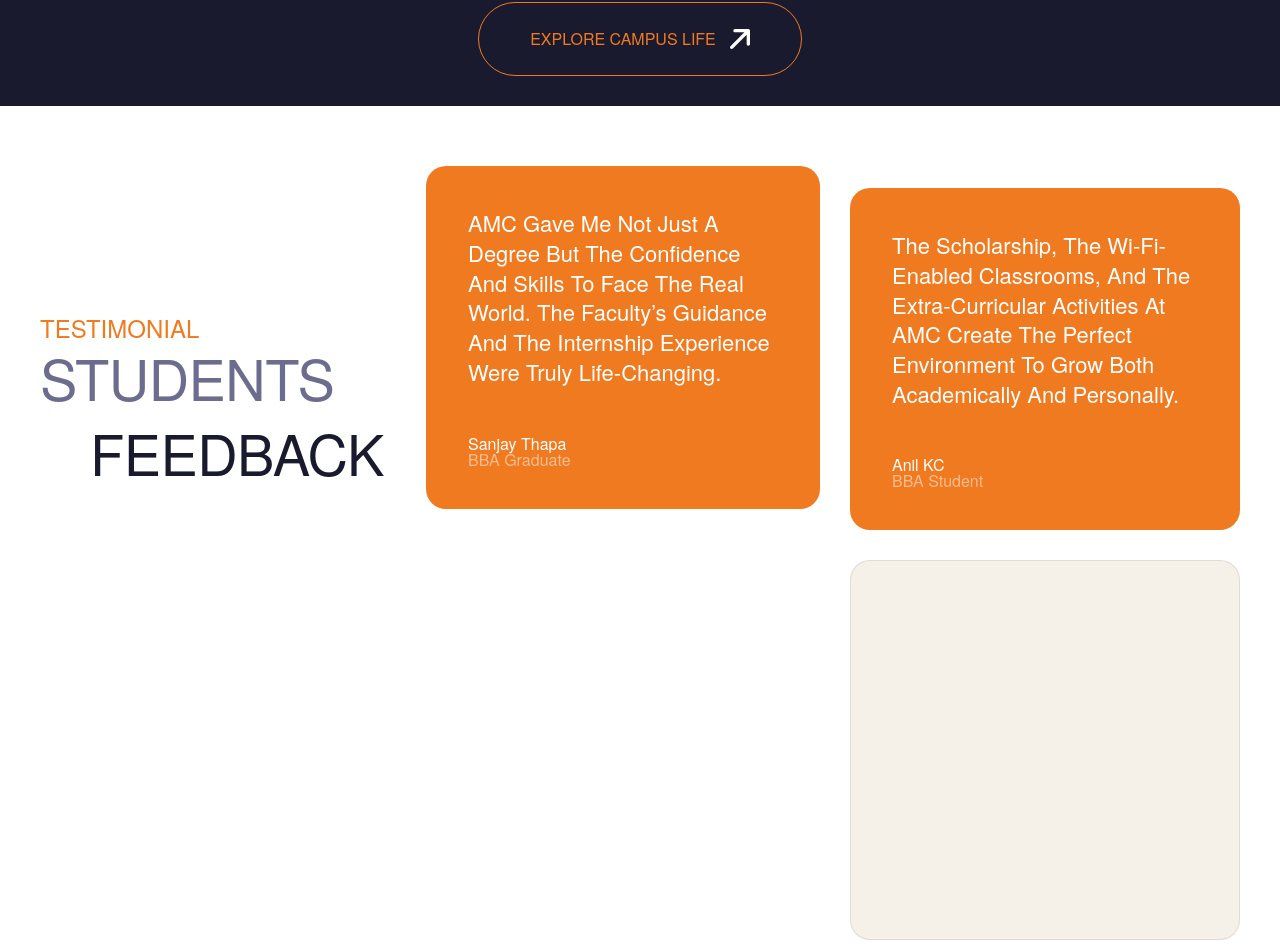
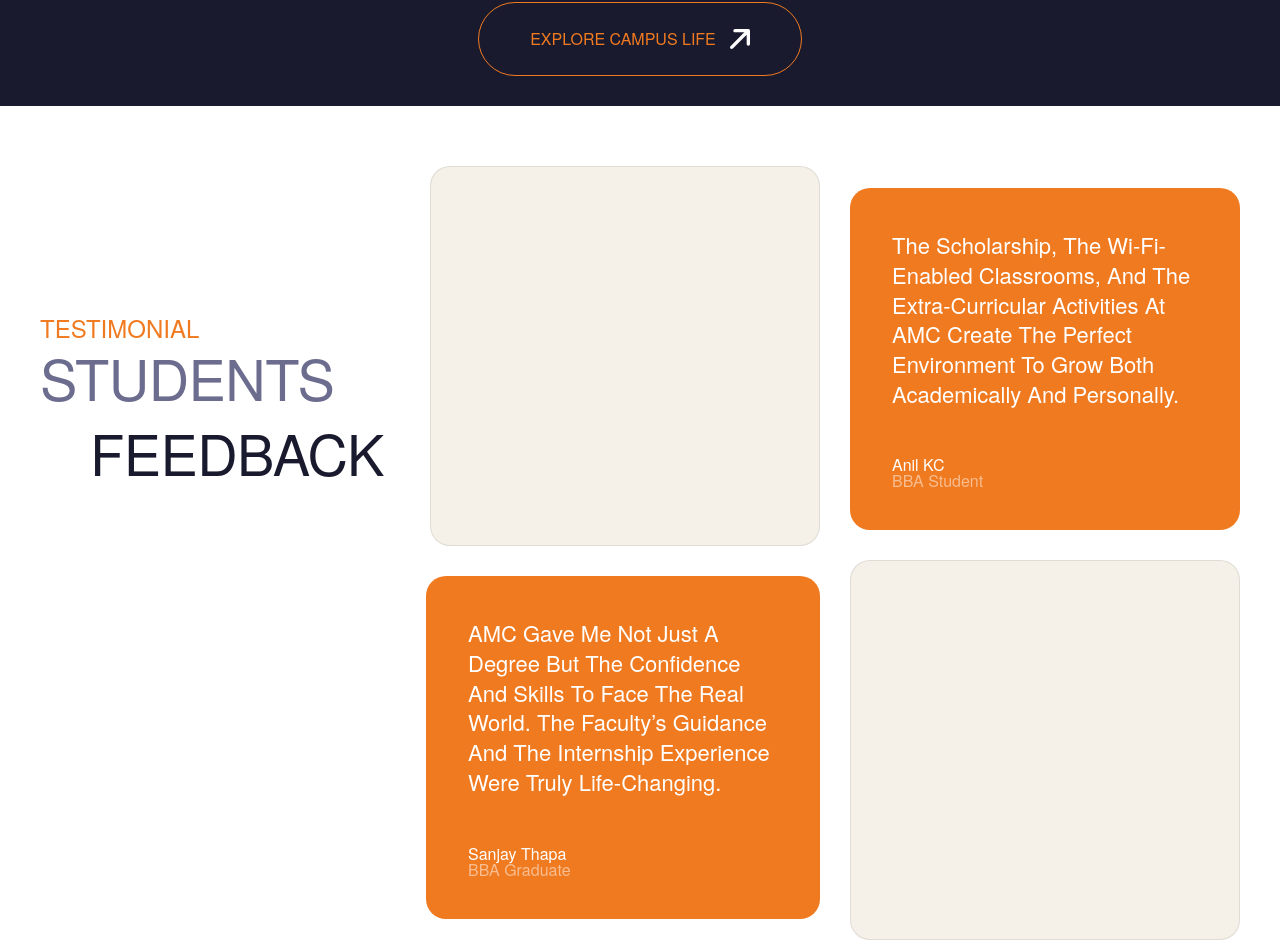
Before and after one commit to lyayodesigns/alpinecollege, a Next.js app: page / in a window 1280 px wide. Shown: the part 6042-6994 px from the top of the page. Built offline with nearby package versions, Linux system fonts and the light colour scheme; a web font is replaced by a local one.

Commit message:
Update Testimonials.tsx

```diff
--- a/components/Testimonials.tsx
+++ b/components/Testimonials.tsx
@@ -87,6 +87,11 @@
               animate={isInView ? { y: 0 } : {}}
               transition={{ duration: 0.8, ease: "easeOut" }}
             >
+              {/* Light spacer */}
+              <div className="flex justify-end">
+                <div className="inline-block mb-[30px] p-[42px] rounded-[20px] text-left bg-snow-white border border-rock-grey/20 min-h-[380px] min-w-[390px]" />
+              </div>
+
               {/* Dark card */}
               <div className="flex justify-end">
                 <DarkCard
```
